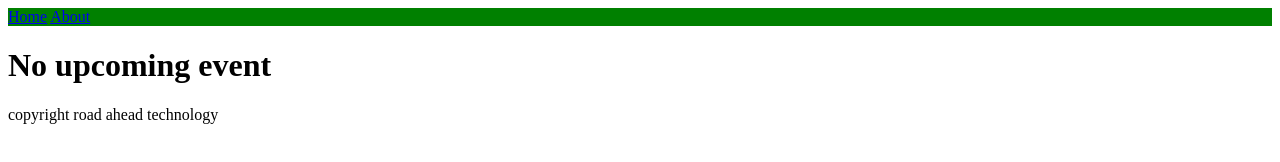
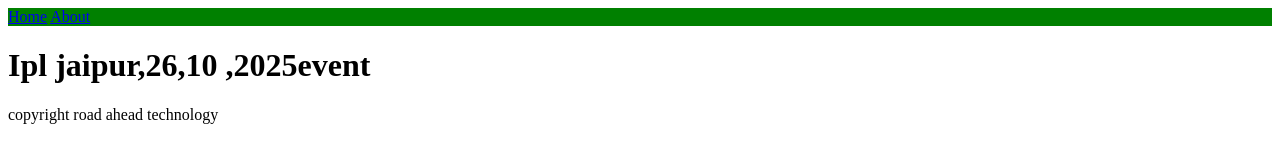
Before and after one commit to M9-BIT/webScrape, a plain HTML site: page index.html in a window 1280 px wide. Drawn offline with Linux system fonts and the light colour scheme.

Commit message:
Update index.html

```diff
--- a/index.html
+++ b/index.html
@@ -9,7 +9,7 @@
     <a href="#">Home</a>
     <a href="#">About</a>
 </nav>
-<h1 style="text-align:centre" id="events">No upcoming event</h1>
+<h1 style="text-align:centre" id="events">Ipl jaipur,26,10 ,2025event</h1>
 <p style="text-align:centre">copyright road ahead technology</p>
 </body>
 </html>
```
